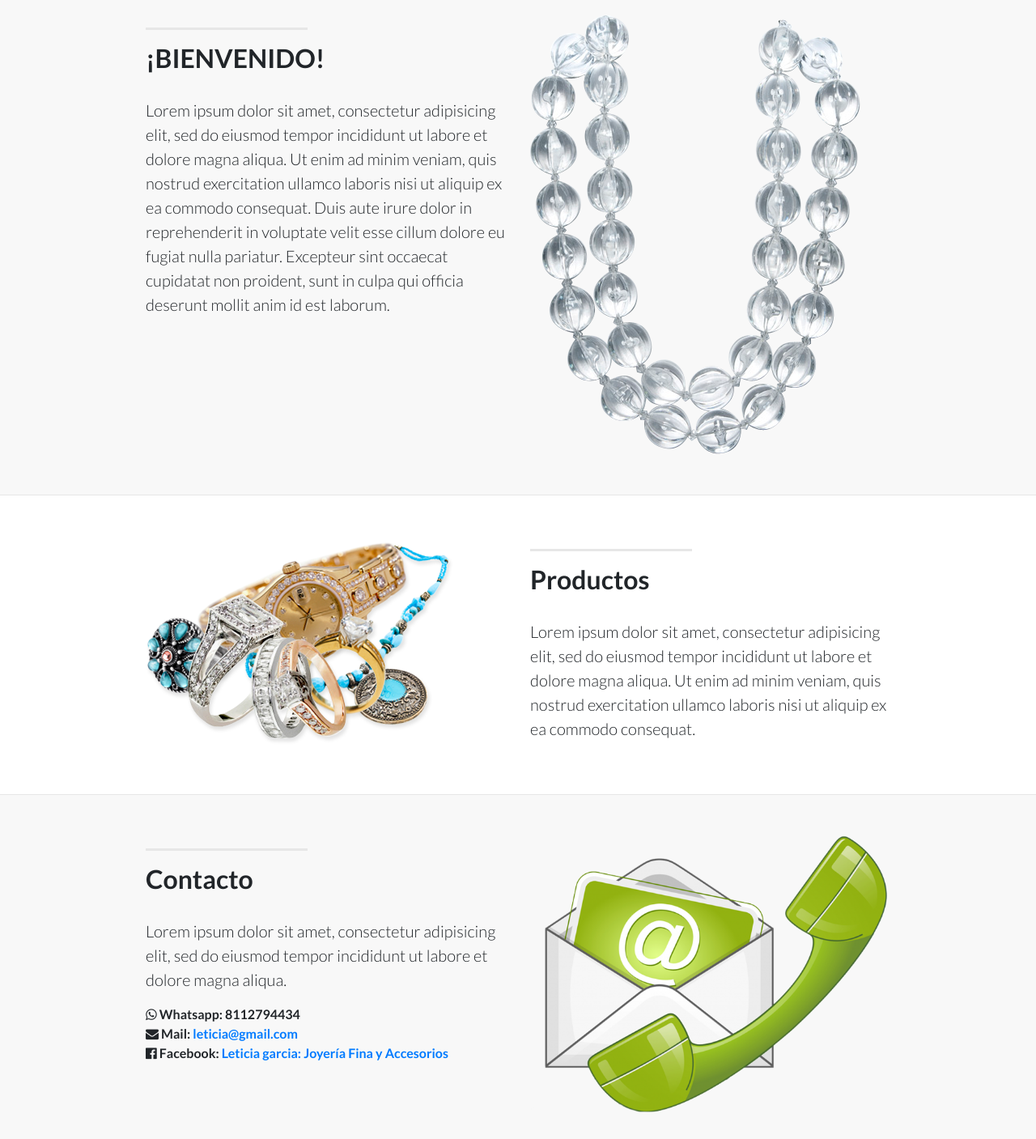
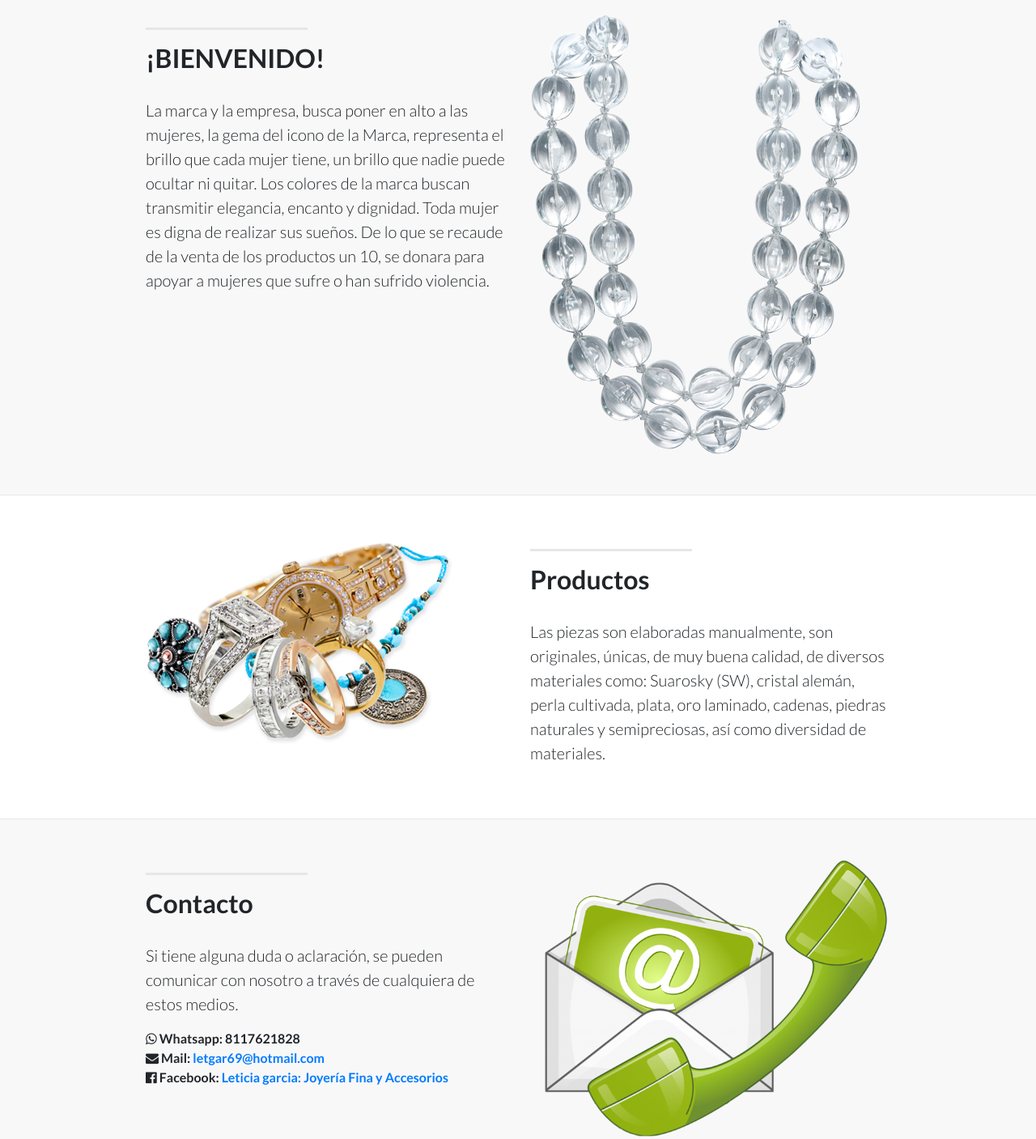
Before and after one commit to LeticiaGarcia/LeticiaGarcia.github.io, a website: page index.html in a window 1280 px wide. Shown: the part 740-2147 px from the top of the page at 81% size. Drawn offline with Linux system fonts and the light colour scheme.

Commit message:
Update index.html

```diff
--- a/index.html
+++ b/index.html
@@ -88,12 +88,7 @@
             <hr class="section-heading-spacer">
             <div class="clearfix"></div>
             <h2 class="section-heading">¡BIENVENIDO!</h2>
-            <p class="lead">Lorem ipsum dolor sit amet, consectetur adipisicing elit, sed do eiusmod
-            tempor incididunt ut labore et dolore magna aliqua. Ut enim ad minim veniam,
-            quis nostrud exercitation ullamco laboris nisi ut aliquip ex ea commodo
-            consequat. Duis aute irure dolor in reprehenderit in voluptate velit esse
-            cillum dolore eu fugiat nulla pariatur. Excepteur sint occaecat cupidatat non
-            proident, sunt in culpa qui officia deserunt mollit anim id est laborum.</p>
+            <p class="lead">La marca y la empresa, busca poner en alto a las mujeres, la gema del icono de la Marca, representa el brillo que cada mujer tiene, un brillo que nadie puede ocultar ni quitar. Los colores de la marca buscan transmitir elegancia, encanto y dignidad. Toda mujer es digna de realizar sus sueños. De lo que se recaude de la venta de los productos un 10, se donara para apoyar a mujeres que sufre o han sufrido violencia.</p>
           </div>
           <div class="col-lg-5 mr-auto">
             <img class="img-fluid" src="img/collar.jpg" alt="">
@@ -113,10 +108,7 @@
             <hr class="section-heading-spacer">
             <div class="clearfix"></div>
             <h2 class="section-heading">Productos</h2>
-            <p class="lead">Lorem ipsum dolor sit amet, consectetur adipisicing elit, sed do eiusmod
-            tempor incididunt ut labore et dolore magna aliqua. Ut enim ad minim veniam,
-            quis nostrud exercitation ullamco laboris nisi ut aliquip ex ea commodo
-            consequat.</p>
+            <p class="lead">Las piezas son elaboradas manualmente, son originales, únicas, de muy buena calidad, de diversos materiales como: Suarosky (SW), cristal alemán, perla cultivada, plata, oro laminado, cadenas, piedras naturales y semipreciosas, así como diversidad de materiales.</p>
 
             <!-- <button type ="button" class="btn btn-default">Productos</button> -->
           </div>
@@ -141,15 +133,14 @@
             <div class="clearfix"></div>
             <h2 class="section-heading">Contacto</h2>
             <p class="lead">
-                Lorem ipsum dolor sit amet, consectetur adipisicing elit, sed do eiusmod
-                tempor incididunt ut labore et dolore magna aliqua.
+                Si tiene alguna duda o aclaración, se pueden comunicar con nosotro a través de cualquiera de estos medios.
                 <br>
               <ul class="list-unstyled">
                 <li>
-                  <i class="fa fa-whatsapp" aria-hidden="true"></i> Whatsapp: 8112794434
+                  <i class="fa fa-whatsapp" aria-hidden="true"></i> Whatsapp: 8117621828
                 </li>
                 <li>
-                  <i class="fa fa-envelope" aria-hidden="true"></i> Mail: <a href="mailto:leticia@gmail.com">leticia@gmail.com</a>
+                  <i class="fa fa-envelope" aria-hidden="true"></i> Mail: <a href="mailto:letgar69@hotmail.com">letgar69@hotmail.com</a>
                 </li>
                 <li>
                   <i class="fa fa-facebook-official" aria-hidden="true"></i> Facebook: <a href="https://www.facebook.com/LeticiaGarciaJoyeria/">Leticia garcia: Joyería Fina y Accesorios</a>
```
